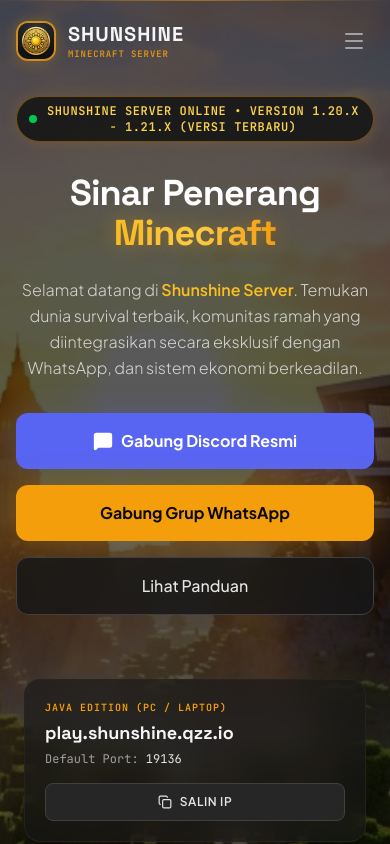
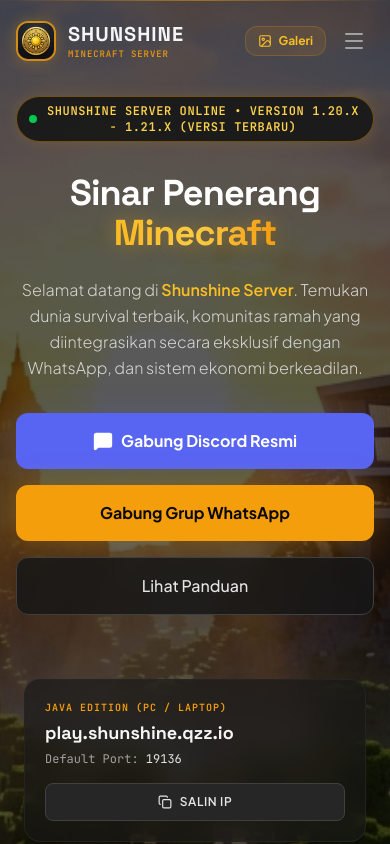
Before and after one commit to ersarohim1933-lgtm/shunshin, a React (Vite) app: page / in a window 390 px wide. Shown: the top 844 px of the page. Built offline with nearby package versions, Linux system fonts and the light colour scheme; no server answers; the database is empty.

Commit message:
feat(header): add gallery link to mobile menu
Include a quick access button for the gallery section in the mobile navigation bar.

```diff
--- a/src/components/Header.tsx
+++ b/src/components/Header.tsx
@@ -1,6 +1,6 @@
 import { useState, useEffect } from 'react';
 import { WHATSAPP_GROUP_LINK, DISCORD_LINK } from '../data';
-import { Menu, X, ExternalLink, Flame, MessageSquare } from 'lucide-react';
+import { Menu, X, ExternalLink, Flame, MessageSquare, Image } from 'lucide-react';
 import { motion, AnimatePresence } from 'motion/react';
 
 export default function Header() {
@@ -138,7 +138,15 @@
           </div>
 
           {/* Mobile Menu Toggle Button */}
-          <div className="md:hidden flex items-center">
+          <div className="md:hidden flex items-center gap-2">
+            <button
+              onClick={() => scrollToSection('gallery')}
+              className="inline-flex items-center gap-1.5 px-3 py-1.5 rounded-xl bg-amber-500/10 border border-amber-500/20 text-amber-400 font-bold text-xs cursor-pointer transition-all hover:bg-amber-500/20"
+            >
+              <Image className="w-3.5 h-3.5" />
+              <span>Galeri</span>
+            </button>
+
             <button
               onClick={() => setIsOpen(!isOpen)}
               className="p-2 rounded-lg text-neutral-400 hover:text-amber-400 hover:bg-neutral-900/60 transition-colors cursor-pointer relative z-50"
```
